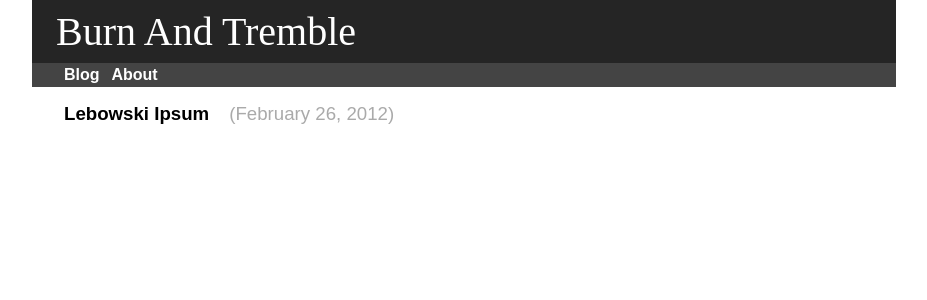
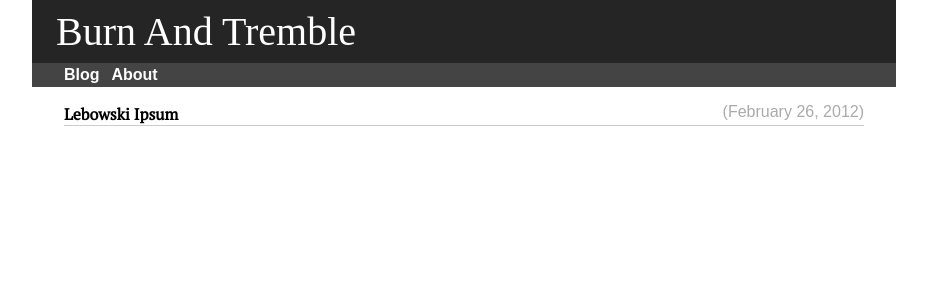
Before and after one commit to hermannloose/hermannloose.github.com, a Jekyll site: the page built from index.html, in a window 1280 px wide. Shown: the top 300 px of the page, without its empty margins (176-1103 px from the left). Built offline with Jekyll 4.4.1, drawn with Linux system fonts in a browser that asks for light colours; some web fonts are replaced.

Commit message:
Fiddle with layout.

```diff
--- a/_layouts/post.html
+++ b/_layouts/post.html
@@ -3,6 +3,9 @@
 ---
 
 <h1>{{ page.title }}</h1>
+<div id="post_info">
+  {{ page.date | date: "%B %e, %Y" }}
+</div>
 
 <div id="post_content">
   {{ content }}
--- a/css/style.css
+++ b/css/style.css
@@ -50,7 +50,7 @@
 
 #posts {
   font-family: "Terminal Dosis", sans-serif;
-  font-size: 14pt;
+  font-size: 12pt;
 
   list-style: none;
 
@@ -58,7 +58,14 @@
   padding: 0em;
 }
 
+#posts li {
+  border-bottom: solid 1px #ccc;
+
+  margin-bottom: 0.5em;
+}
+
 #posts a {
+  font-family: "PT Serif", serif;
   font-weight: bold;
   color: #000;
   text-decoration: none;
@@ -71,8 +78,9 @@
   color: #aaa;
 
   display: inline-block;
+  float: right;
 
-  padding: 0em 0.3em;
+  padding: 0em;
 }
 
 h1, h2, h3, h4, h5, h6 {
@@ -85,8 +93,17 @@
 }
 
 h1 {
+  border-bottom: solid 1px #aaa;
+
   margin-bottom: 0.1em;
   padding-bottom: 0em;
+}
+
+#post_info {
+  font-family: "Terminal Dosis", sans-serif;
+  font-weight: bold;
+  color: #aaa;
+  text-align: right;
 }
 
 #post_content {
```
